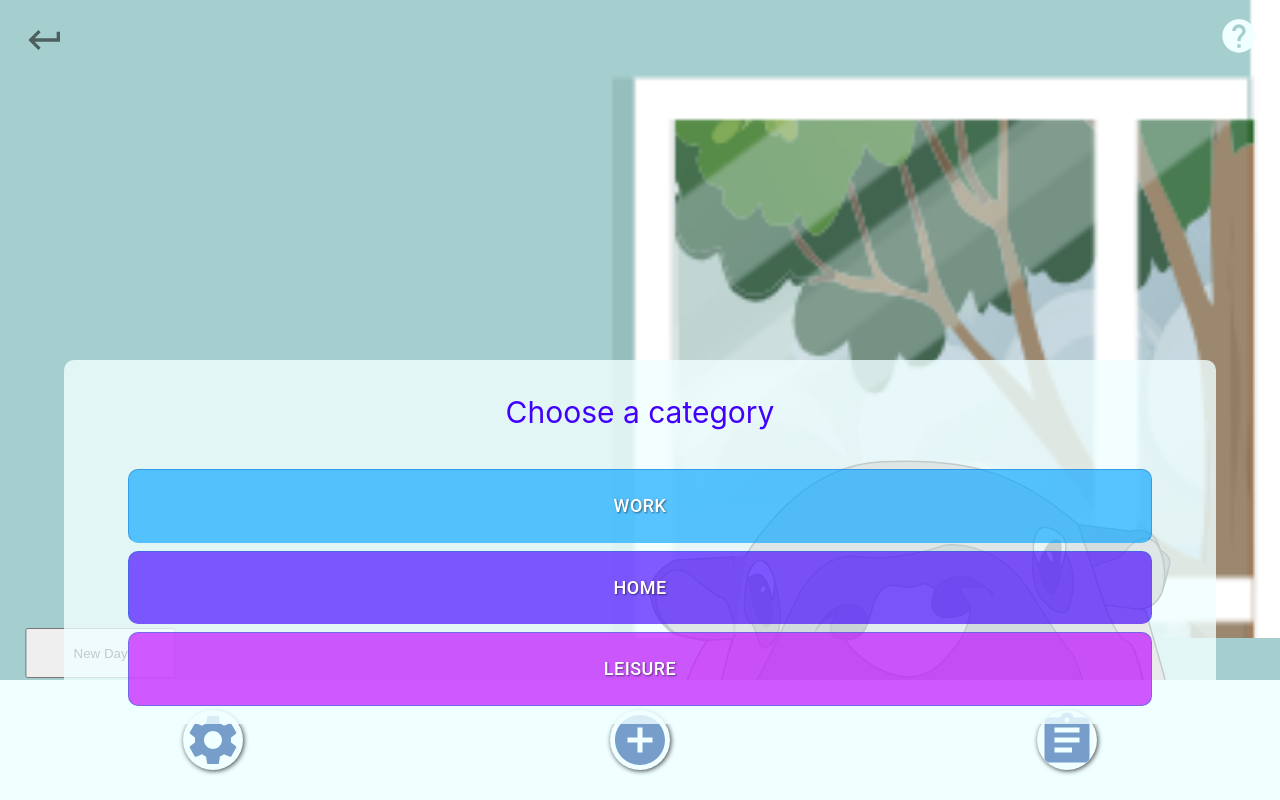
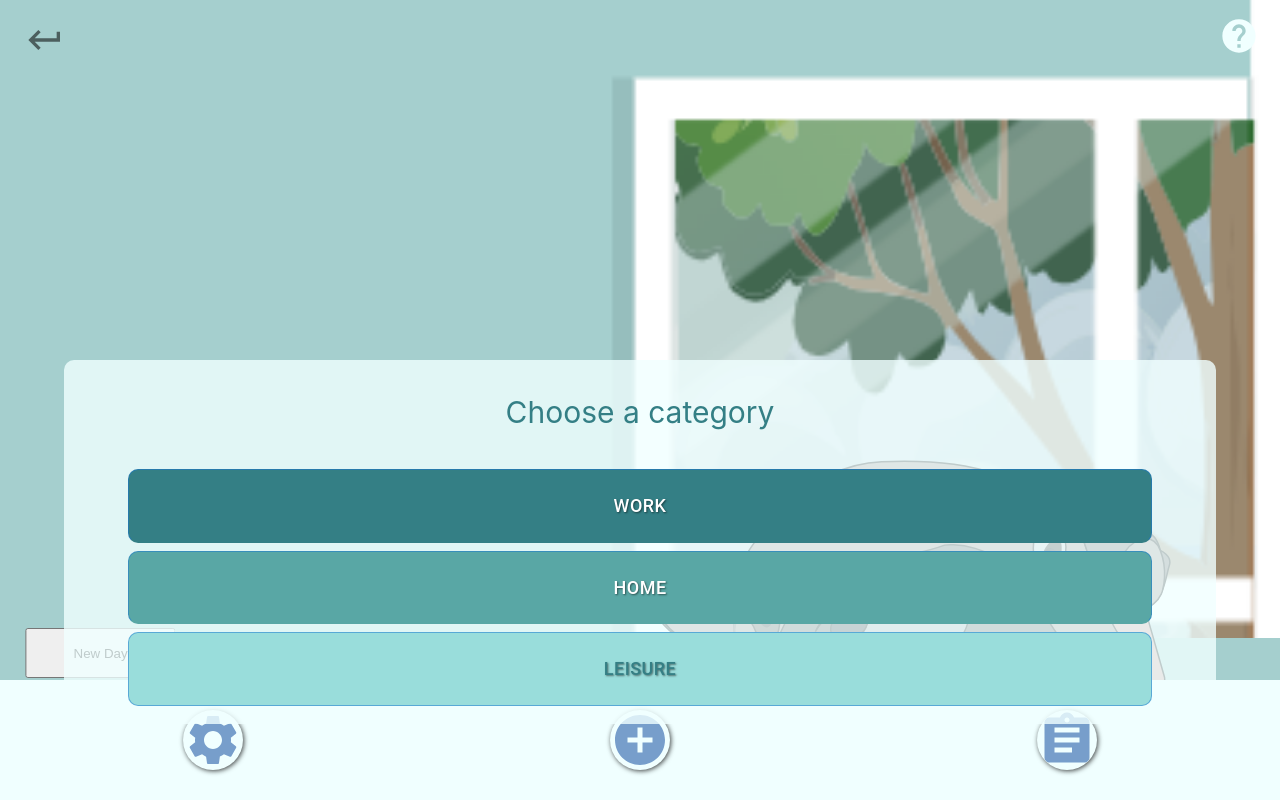
Before and after one commit to R4nd0me/TNM088-Gruppprojekt, a React (Vite) app in the folder project/: page /new in a window 1280 px wide. Built offline with nearby package versions, Linux system fonts and the light colour scheme.

Commit message:
ändrade till färgblind färger tyeshi

```diff
--- a/project/src/TaskDisplay.jsx
+++ b/project/src/TaskDisplay.jsx
@@ -113,11 +113,11 @@ function Task({ data, detailed }) { // Task component
         {(() => {
           switch (data.category) {
             case "home":
-              return <HouseIcon sx={{ color: "#4200ff" }}></HouseIcon>;
+              return <HouseIcon sx={{ color: "#59A7A5" }}></HouseIcon>;
             case "work":
-              return <WorkIcon sx={{ color: "#05a5ffa6" }}></WorkIcon>;
+              return <WorkIcon sx={{ color: "#347F85" }}></WorkIcon>;
             case "leisure":
-              return <SelfImprovementIcon sx={{ color: "#bd00ff" }}></SelfImprovementIcon>;
+              return <SelfImprovementIcon sx={{ color: "#99DDDB" }}></SelfImprovementIcon>;
           }
         })()}
         {data.name}
--- a/project/src/index.css
+++ b/project/src/index.css
@@ -173,7 +173,7 @@ body{
 }
 .categoryTitle{
   font-size: 30px;
-  color: rgba(66, 0, 255, 1) !important;
+  color: rgba(52, 127, 133, 1) !important;
   /* text-shadow: 1px 1px 2px rgba(0, 0, 0, 0.5); */
 
 }
@@ -182,7 +182,7 @@ body{
 .categoryButton_0{
   color: white !important;
   text-shadow: 1px 1px 2px rgba(0, 0, 0, 0.5) !important;
-background-color:rgba(5, 165, 255, 0.65) !important;
+background-color:rgba(52, 127, 133, 1) !important;
 font-size: large !important;
 width: 80vw  !important;
 padding-top: 20px !important;
@@ -195,7 +195,7 @@ border-radius: 10px !important;
 .categoryButton_1{
   color: white !important;
   text-shadow: 1px 1px 2px rgba(0, 0, 0, 0.5) !important;
-background-color:rgba(66, 0, 255, 0.65) !important;
+background-color:rgba(89, 167, 165, 1) !important;
 font-size: large !important;
 width: 80vw  !important;
 padding-top: 20px !important;
@@ -206,9 +206,9 @@ border-radius: 10px !important;
 }
 /* new task Leasurebutton */
 .categoryButton_2{
-  color: white !important;
+  color: rgba(52, 127, 133, 1) !important;
   text-shadow: 1px 1px 2px rgba(0, 0, 0, 0.5) !important;
-background-color:rgba(189, 0, 255, 0.65) !important;
+background-color:rgba(153, 221, 219, 1) !important;
 font-size: large !important;
 width: 80vw  !important;
 padding-top: 20px !important;
@@ -237,7 +237,7 @@ border-radius: 10px !important;
 .confirmButton {
   align-items: center !important;
   appearance: none !important;
-  background-color: #174ea6 !important;
+  background-color: rgba(52, 127, 133, 1) !important;
   border-radius: 24px !important;
   border-style: none !important;
   box-shadow: rgba(0, 0, 0, .2) 0 3px 5px -1px,rgba(0, 0, 0, .14) 0 6px 10px 0,rgba(0, 0, 0, .12) 0 1px 18px 0 !important;
```
